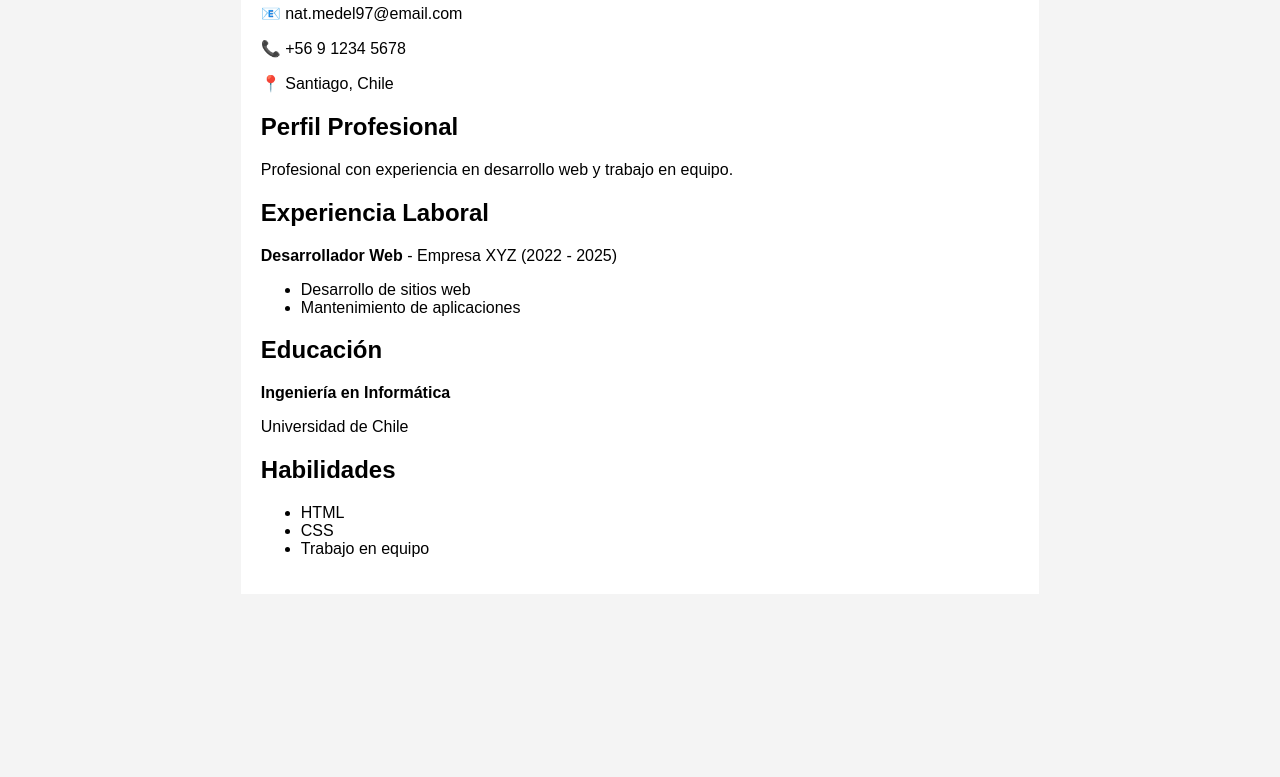
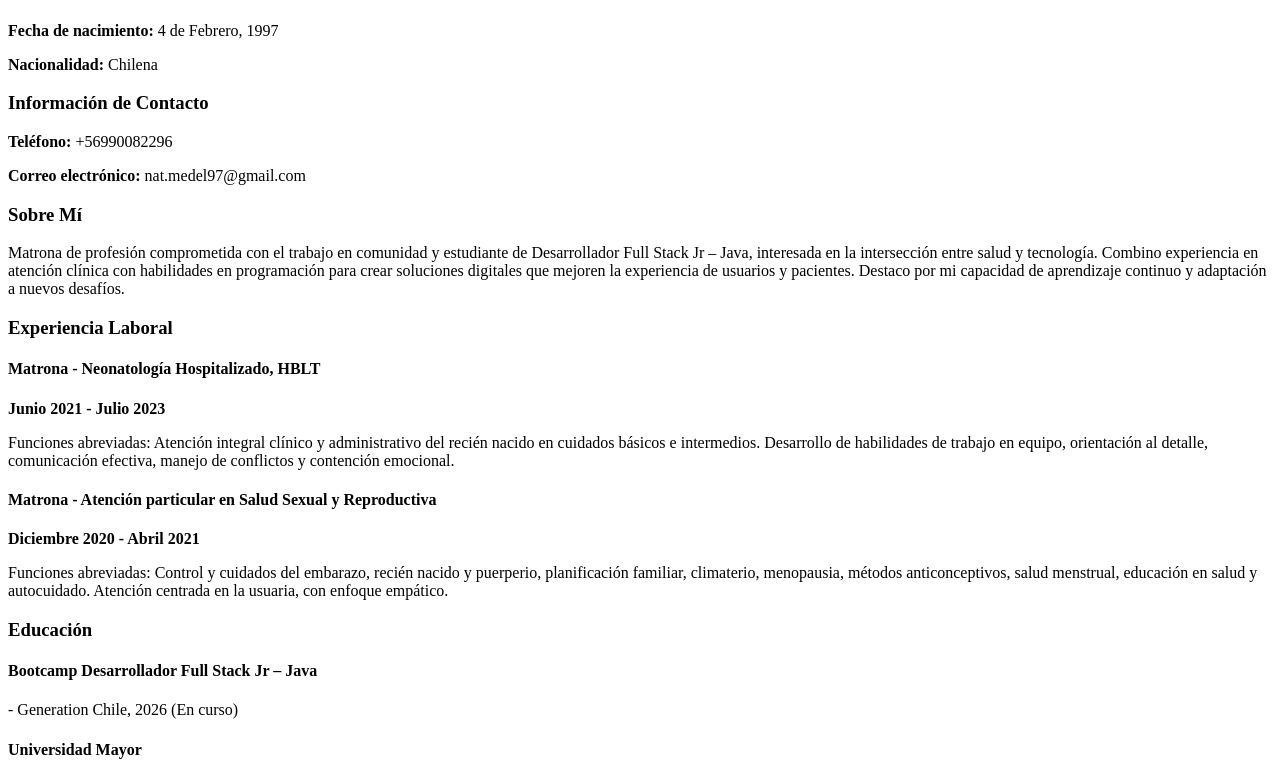
Before and after one commit to NataliaMedelM/Prueba-CV-HTML, a plain HTML site: page index.html in a window 1280 px wide. Shown: the part 146-923 px from the top of the page. Before the commit the page ends 800 px from the top, so only its background shows below. Drawn offline with Linux system fonts and the light colour scheme.

Commit message:
Add files via upload
CV actualizado (primera parte)

```diff
--- a/index.html
+++ b/index.html
@@ -2,46 +2,54 @@
 <html lang="es">
 <head>
     <meta charset="UTF-8">
-    <title>Currículum Vitae</title>
-    <style>
-        body {
-            font-family: Arial, sans-serif;
-            background-color: #f4f4f4;
-        }
-        .cv {
-            width: 60%;
-            margin: 50px auto; /* centra horizontalmente */
-            background: white;
-            padding: 20px;
-        }
-        h1 {
-            text-align: center;
-        }
-    </style>
+    <title>Currículum Vitae - Natalia Medel Menares</title>
 </head>
 <body>
-<div class="cv">
-    <h1>Natalia Medel Menares</h1>
-    <p>📧 nat.medel97@email.com</p>
-    <p>📞 +56 9 1234 5678</p>
-    <p>📍 Santiago, Chile</p>
-    <h2>Perfil Profesional</h2>
-    <p>Profesional con experiencia en desarrollo web y trabajo en equipo.</p>
-    <h2>Experiencia Laboral</h2>
-    <p><strong>Desarrollador Web</strong> - Empresa XYZ (2022 - 2025)</p>
-    <ul>
-        <li>Desarrollo de sitios web</li>
-        <li>Mantenimiento de aplicaciones</li>
-    </ul>
-    <h2>Educación</h2>
-    <p><strong>Ingeniería en Informática</strong></p>
-    <p>Universidad de Chile</p>
-    <h2>Habilidades</h2>
-    <ul>
-        <li>HTML</li>
-        <li>CSS</li>
-        <li>Trabajo en equipo</li>
-    </ul>
-</div>
+
+    <h1>Currículum Vitae</h1>
+    <h2>Natalia Medel Menares</h2>
+
+    <h3>Datos Personales</h3>
+    <p><strong>Fecha de nacimiento:</strong> 4 de Febrero, 1997</p>
+    <p><strong>Nacionalidad:</strong> Chilena</p>
+
+    <h3>Información de Contacto</h3>
+    <p><strong>Teléfono:</strong> +56990082296</p>
+    <p><strong>Correo electrónico:</strong> nat.medel97@gmail.com</p>
+
+    <h3>Sobre Mí</h3>
+    <p>
+        Matrona de profesión comprometida con el trabajo en comunidad y estudiante de Desarrollador Full Stack Jr – Java,
+        interesada en la intersección entre salud y tecnología. Combino experiencia en atención clínica con habilidades en
+        programación para crear soluciones digitales que mejoren la experiencia de usuarios y pacientes. Destaco por mi
+        capacidad de aprendizaje continuo y adaptación a nuevos desafíos.
+    </p>
+
+    <h3>Experiencia Laboral</h3>
+
+    <h4>Matrona - Neonatología Hospitalizado, HBLT</h4>
+    <p><strong>Junio 2021 - Julio 2023</strong></p>
+    <p>
+        Funciones abreviadas: Atención integral clínico y administrativo del recién nacido en cuidados básicos e intermedios.
+        Desarrollo de habilidades de trabajo en equipo, orientación al detalle, comunicación efectiva, manejo de conflictos
+        y contención emocional.
+    </p>
+
+    <h4>Matrona - Atención particular en Salud Sexual y Reproductiva</h4>
+    <p><strong>Diciembre 2020 - Abril 2021</strong></p>
+    <p>
+        Funciones abreviadas: Control y cuidados del embarazo, recién nacido y puerperio, planificación familiar, climaterio,
+        menopausia, métodos anticonceptivos, salud menstrual, educación en salud y autocuidado. Atención centrada en la usuaria,
+        con enfoque empático.
+    </p>
+
+    <h3>Educación</h3>
+
+    <h4>Bootcamp Desarrollador Full Stack Jr – Java</h4>
+    <p>- Generation Chile, 2026 (En curso)</p>
+
+    <h4>Universidad Mayor</h4>
+    <p>- Licenciada en Obstetricia y Puericultura (2015-2019)</p>
+
 </body>
 </html>
```
